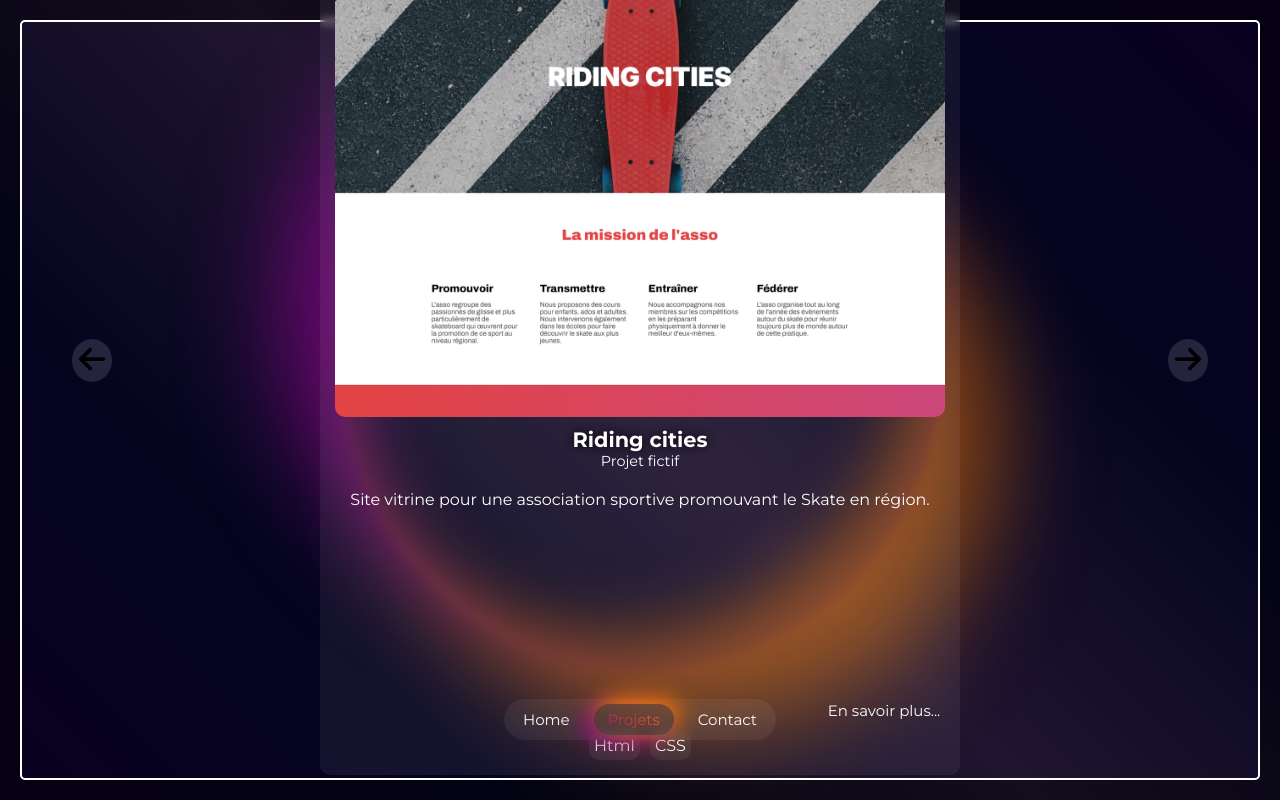
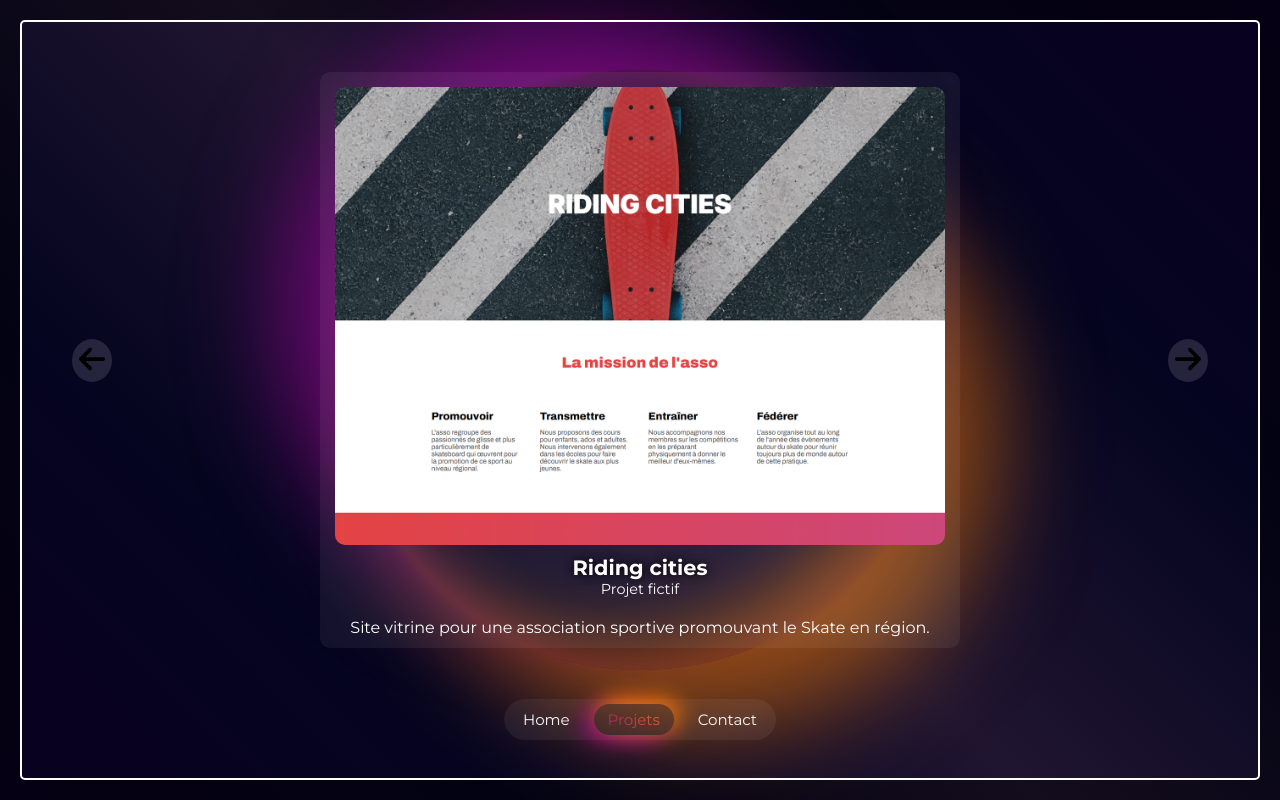
Before and after one commit to C05n/Portfolio, a React (Vite) app: page /#/projets in a window 1280 px wide. Built offline with nearby package versions, Linux system fonts and the light colour scheme; a web font is replaced by a local one.

Commit message:
Mise à jour project_card

```diff
--- a/src/components/projectsCard/_projectsCard.scss
+++ b/src/components/projectsCard/_projectsCard.scss
@@ -7,11 +7,12 @@
    overflow: hidden;
    text-align: center;
    position: relative;
-   max-height: 55em;
+   max-height: 100%;
    max-width: 40em;
    margin: 10% auto;
    &-img {
-      max-height: 50%;
+      max-height: 35%;
+      width: 100%;
       border-radius: 10px;
    }
    &-title {
--- a/src/components/projectsCard/projectsCard.jsx
+++ b/src/components/projectsCard/projectsCard.jsx
@@ -1,14 +1,13 @@
-function ProjectsCard({ project, activeProject, onProjectClick }) {
+import { NavLink } from "react-router-dom";
+
+function ProjectsCard({project}) {
    return (
-       <div
-          className={`project_card ${activeProject && activeProject.id === project.id ? 'active' : ''}`}
-          onClick={() => onProjectClick(project)}
-       >
+      <div className="project_card">
          <img className="project_card-img" src={project.cover} alt={project.title} />
          <h2 className="project_card-title">{project.title}</h2>
          <p className="project_card-subtitle">{project.subtitle}</p>
          <p className="project_card-desc">{project.description}</p>
-          <a className="project_card-link" href="">En savoir plus...</a>
+         <NavLink to={project.link} className="project_card-link" target="_blank">En savoir plus...</NavLink>
          <div className="project_card-stacks">
             {project.stacks.map((stack) => (
                <p className="stack-icon">{stack}</p>
```
Lines whose indentation alone changed are shown as unchanged.
